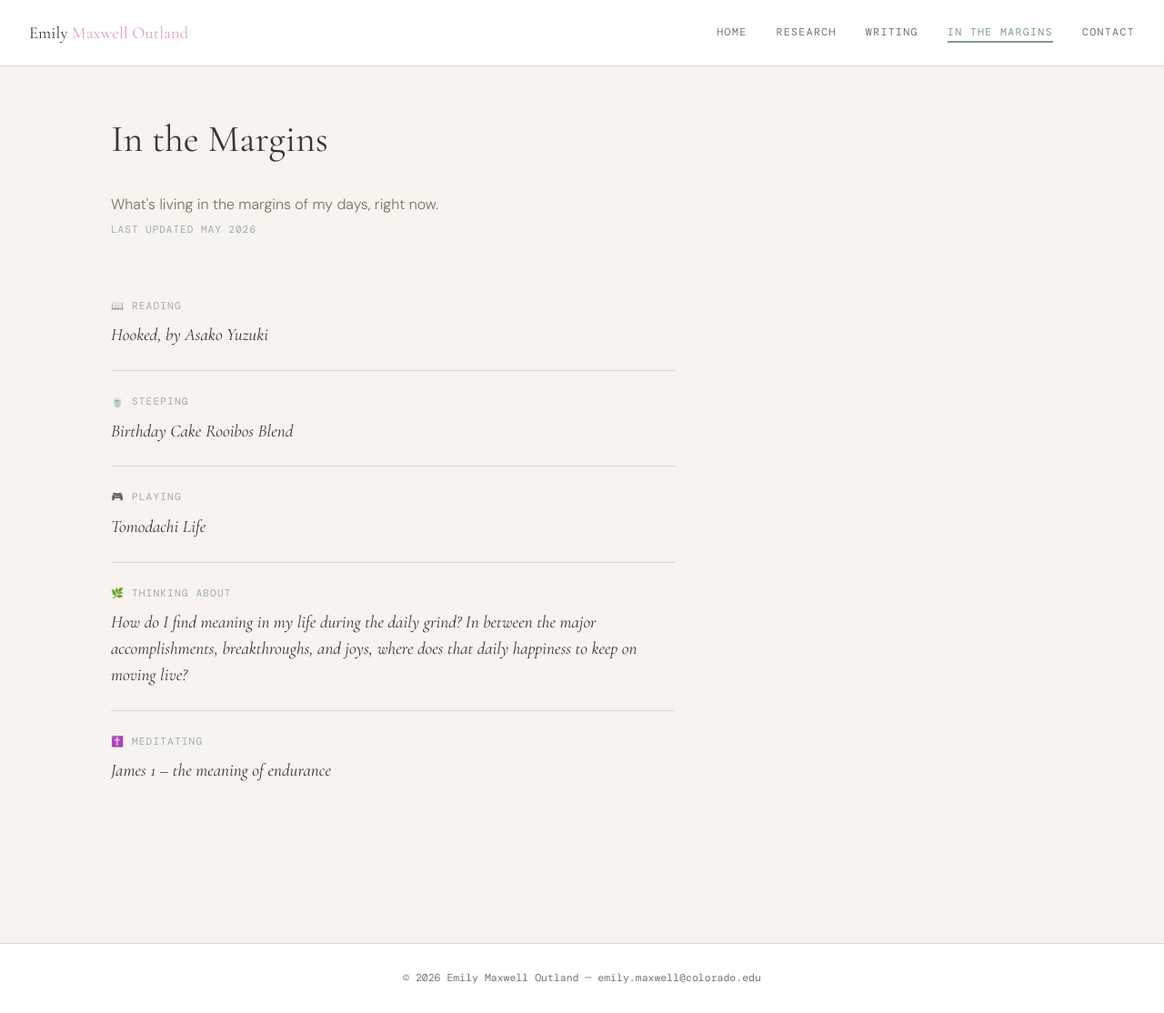
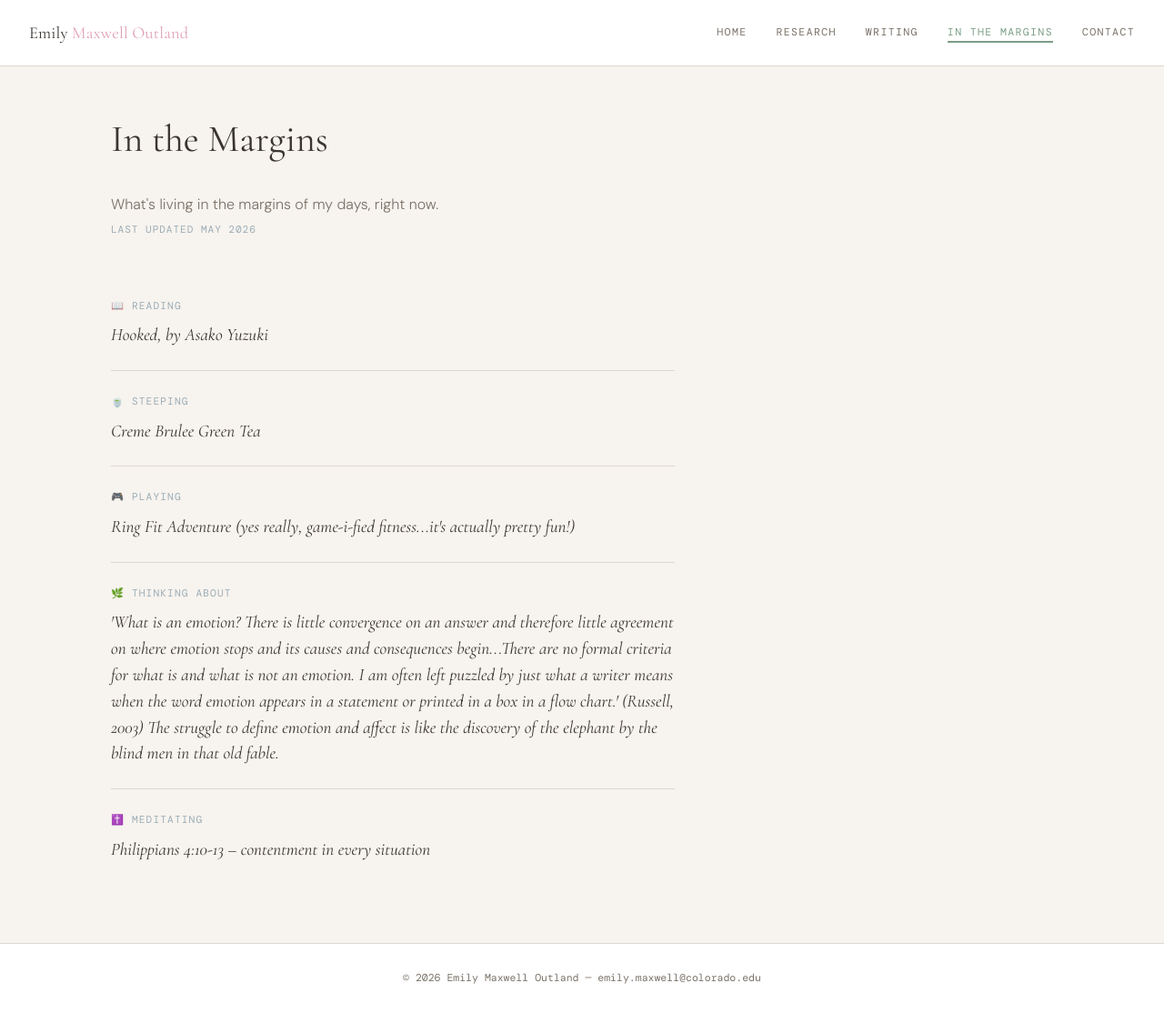
Before and after one commit to e-maxwell-outland/e-maxwell-outland.github.io, a Jekyll site: the page built from margins.md, in a window 1280 px wide and 1114 px high. Shown: the whole window at 91% size. Built offline with Jekyll 4.4.1, drawn with Linux system fonts in a browser that asks for light colours; some web fonts are replaced.

Commit message:
Updated in the margins

```diff
--- a/margins.md
+++ b/margins.md
@@ -5,8 +5,8 @@ description: What fills in the edges of my time when I'm not adulting or working
 updated: "May 2026"
 
 reading: "Hooked, by Asako Yuzuki"
-steeping: "Birthday Cake Rooibos Blend"
-playing: "Tomodachi Life"
-thinking: "How do I find meaning in my life during the daily grind? In between the major accomplishments, breakthroughs, and joys, where does that daily happiness to keep on moving live?"
-meditating: "James 1 – the meaning of endurance"
+steeping: "Creme Brulee Green Tea"
+playing: "Ring Fit Adventure (yes really, game-i-fied fitness...it's actually pretty fun!)"
+thinking: "'What is an emotion? There is little convergence on an answer and therefore little agreement on where emotion stops and its causes and consequences begin...There are no formal criteria for what is and what is not an emotion. I am often left puzzled by just what a writer means when the word emotion appears in a statement or printed in a box in a flow chart.' (Russell, 2003) The struggle to define emotion and affect is like the discovery of the elephant by the blind men in that old fable."
+meditating: "Philippians 4:10-13 – contentment in every situation"
 ---
```
